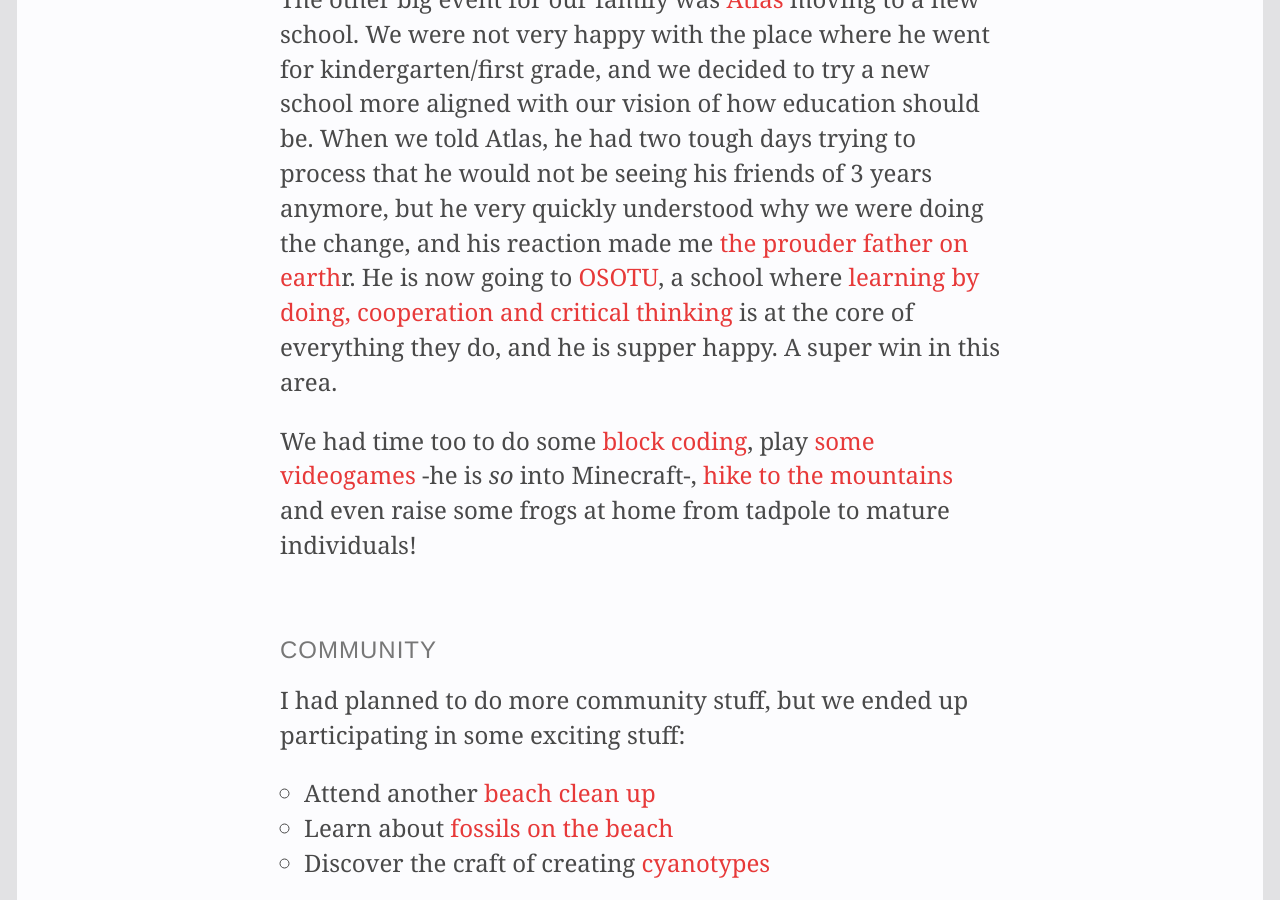
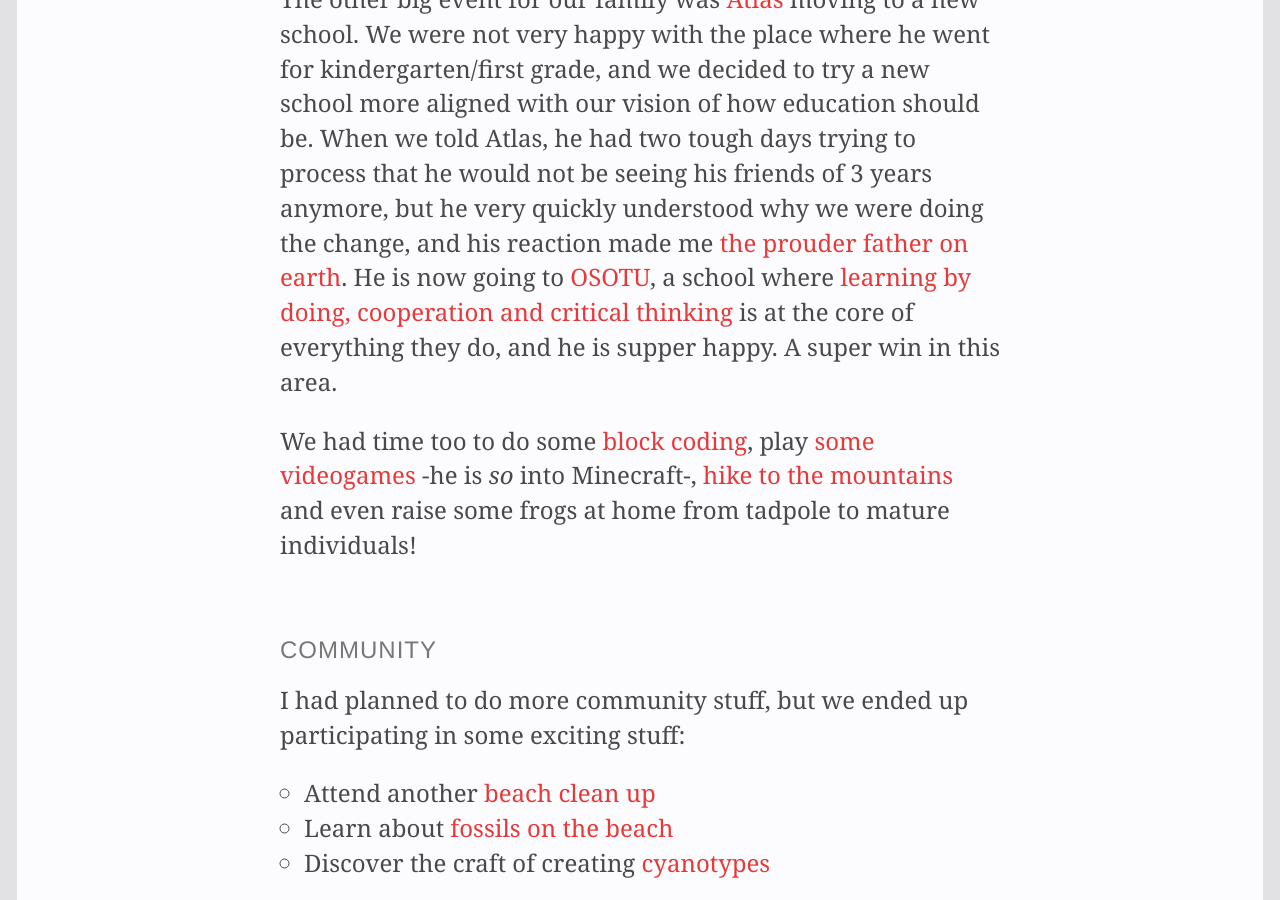
Before and after one commit to aitor/aitor.github.com, a Jekyll site: the page built from _posts/2023-12-31-2023_year_in_review.md, in a window 1280 px wide and 900 px high, scrolled down 4299 px. Built offline with Jekyll 4.4.1, drawn with Linux system fonts in a browser that asks for light colours; nearby versions of some CDN libraries.

Commit message:
Update 2023-12-31-2023_year_in_review.md

```diff
--- a/_posts/2023-12-31-2023_year_in_review.md
+++ b/_posts/2023-12-31-2023_year_in_review.md
@@ -36,7 +36,7 @@ We had some [***ridiculously*** good weather](https://x.com/_aitor/status/167914
 
 ![](https://aitor.is/images/east.jpg)
 
-The other big event for our family was [Atlas](https://twitter.com/theatlasbjorn) moving to a new school. We were not very happy with the place where he went for kindergarten/first grade, and we decided to try a new school more aligned with our vision of how education should be. When we told Atlas, he had two tough days trying to process that he would not be seeing his friends of 3 years anymore, but he very quickly understood why we were doing the change, and his reaction made me [the prouder father on earth](https://x.com/_aitor/status/1694389571801280908)r. He is now going to [OSOTU](https://osotu.org/), a school where [learning by doing, cooperation and critical thinking](https://osotu.org/pilares-metodologicos-2/) is at the core of everything they do, and he is supper happy. A super win in this area.
+The other big event for our family was [Atlas](https://twitter.com/theatlasbjorn) moving to a new school. We were not very happy with the place where he went for kindergarten/first grade, and we decided to try a new school more aligned with our vision of how education should be. When we told Atlas, he had two tough days trying to process that he would not be seeing his friends of 3 years anymore, but he very quickly understood why we were doing the change, and his reaction made me [the prouder father on earth](https://x.com/_aitor/status/1694389571801280908). He is now going to [OSOTU](https://osotu.org/), a school where [learning by doing, cooperation and critical thinking](https://osotu.org/pilares-metodologicos-2/) is at the core of everything they do, and he is supper happy. A super win in this area.
 
 We had time too to do some [block coding](https://x.com/_aitor/status/1712534656774775059), play [some videogames](https://x.com/_aitor/status/1670492303402647552?s=20) -he is _so_ into Minecraft-, [hike to the mountains](https://x.com/_aitor/status/1710630280623460703) and even raise some frogs at home from tadpole to mature individuals!
 
```
